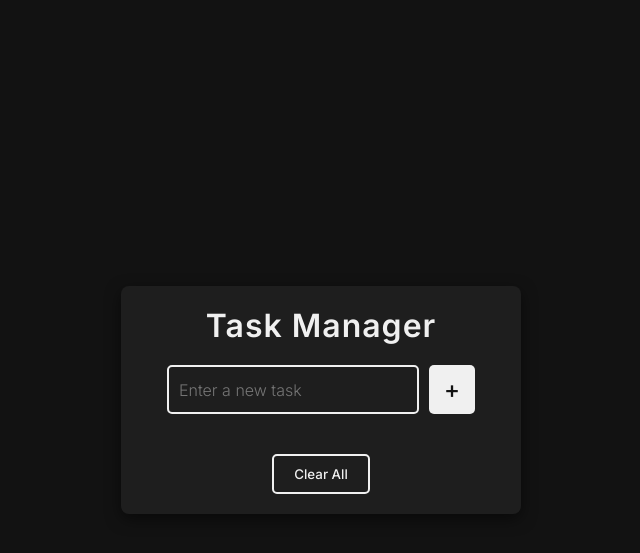
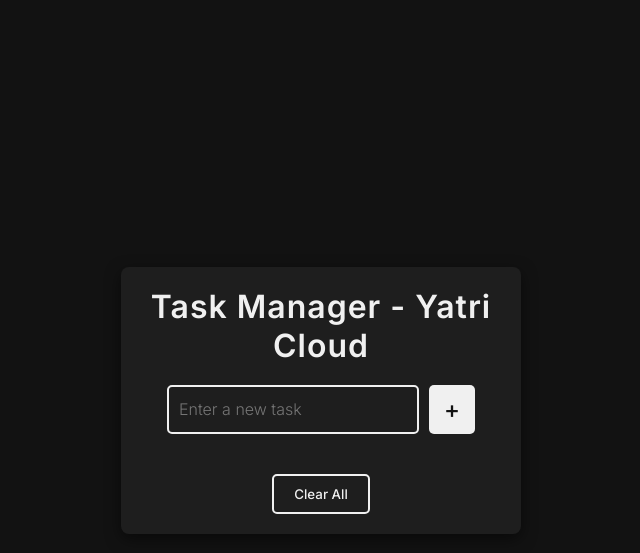
Before and after one commit to YatharthChauhan2362/yc-task-manager, a Flask app: page / in a window 1280 px wide. Shown: the top 553 px of the page, without its empty margins (319-959 px from the left). Run offline with Flask 3, Linux system fonts and the light colour scheme.

Commit message:
Add Yatri Cloud

```diff
--- a/templates/index.html
+++ b/templates/index.html
@@ -10,7 +10,7 @@
 </head>
 <body>
     <div class="container">
-        <h1>Task Manager</h1>
+        <h1>Task Manager - Yatri Cloud</h1>
         <div class="input-container">
             <input type="text" id="taskInput" placeholder="Enter a new task" autofocus>
             <button class="add-btn" onclick="addTask()">+</button>
```
